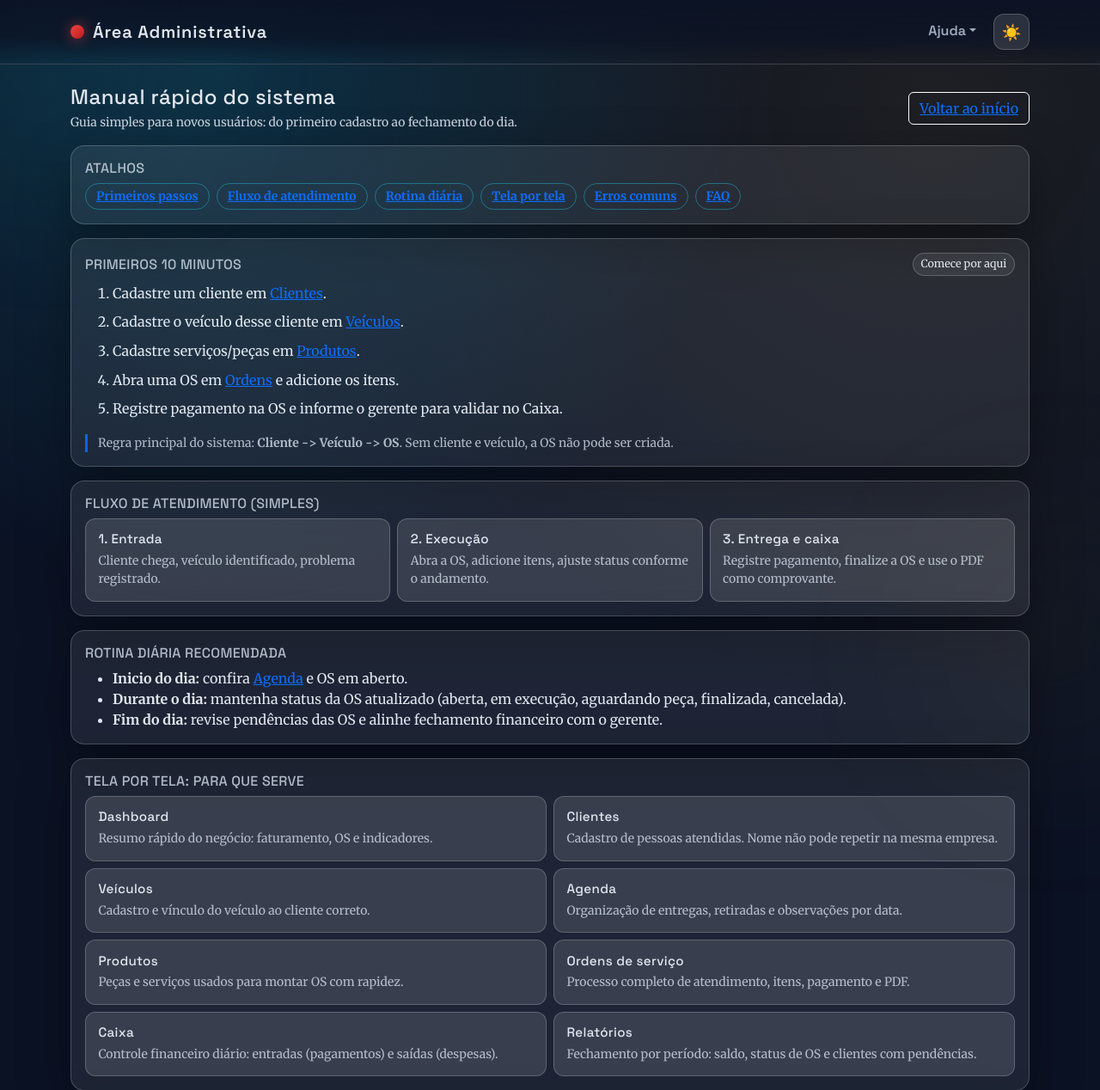
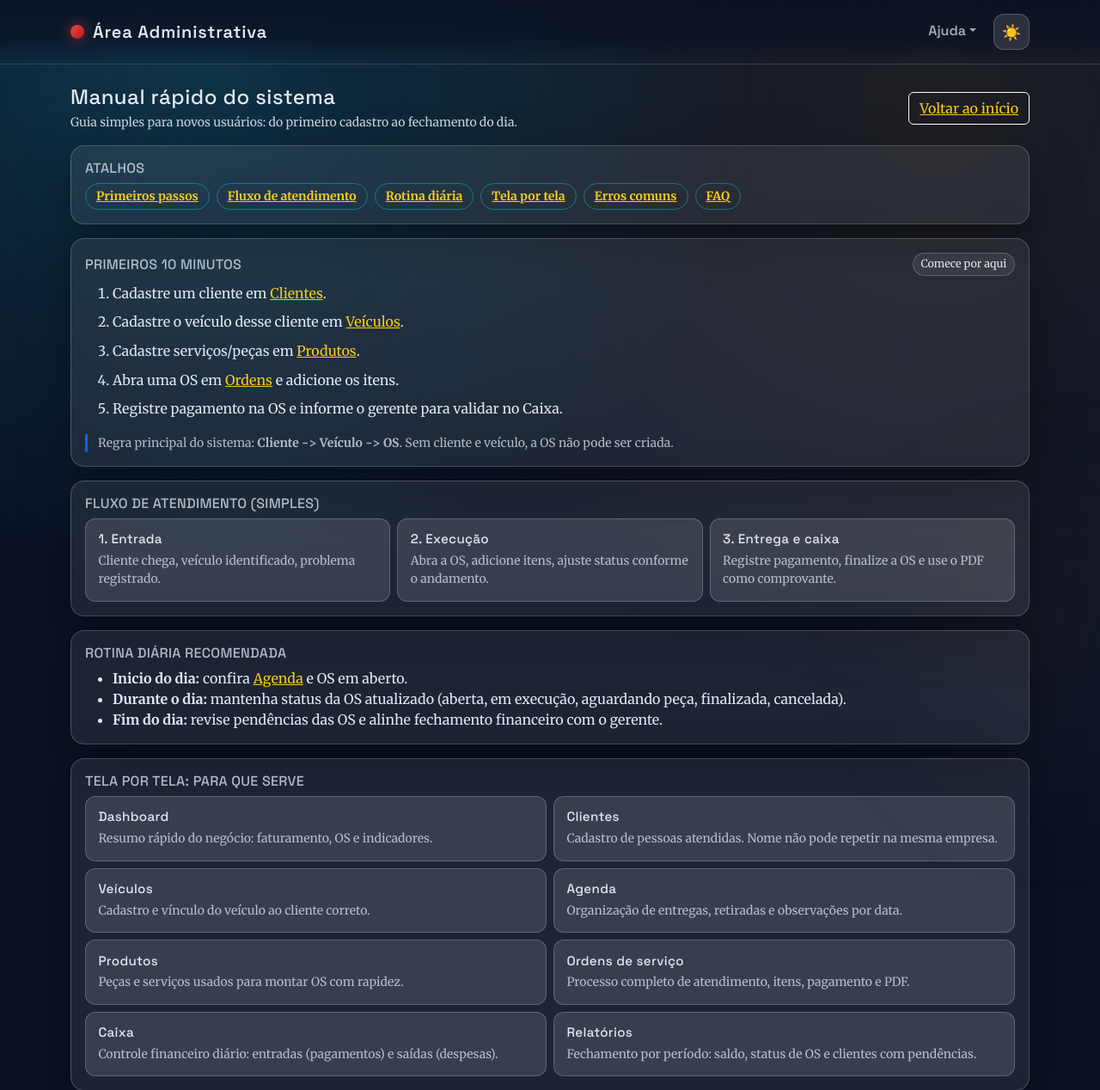
Before and after one commit to andreportol/SaaS_Gestao_Oficina, a Django app: template templates/core/manual.html in a window 1280 px wide. Shown: the top 1268 px of the page at 86% size. Run offline with Django 5.2, Linux system fonts and the light colour scheme; the template is opened without the code that fills it, so the values that code supplies are empty.

Commit message:
Melhorando a visualização dos links do manual para o tema escuro.

```diff
--- a/templates/core/manual.html
+++ b/templates/core/manual.html
@@ -57,6 +57,16 @@
     .manual-page a:focus {
         color: #0b5ed7;
         text-decoration: underline;
+    }
+
+    /* Tema escuro: aumentar contraste dos links */
+    body:not(.theme-light) .manual-page a {
+        color: #facc15;
+    }
+
+    body:not(.theme-light) .manual-page a:hover,
+    body:not(.theme-light) .manual-page a:focus {
+        color: #f59e0b;
     }
 
     @media (max-width: 575.98px) {
```
Also changed, not shown: core/migrations/0033_cliente_nome_unique_por_empresa.py.
